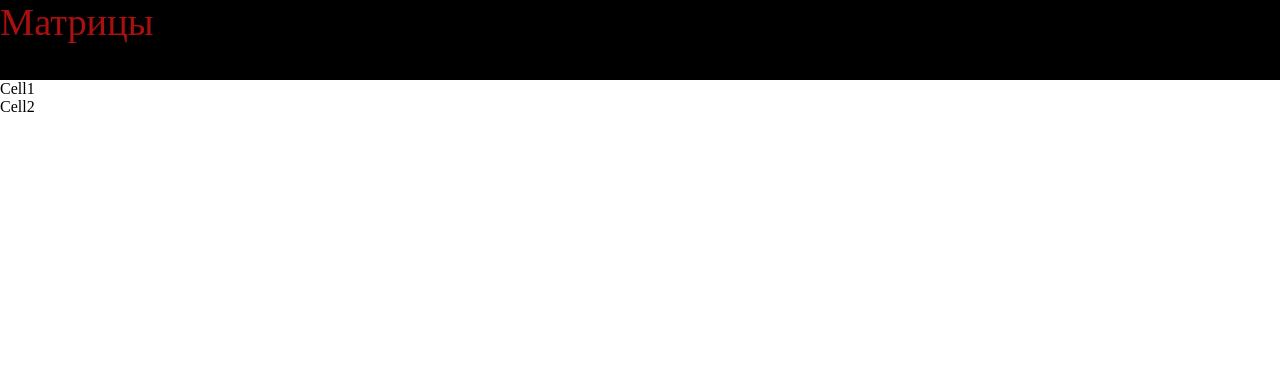
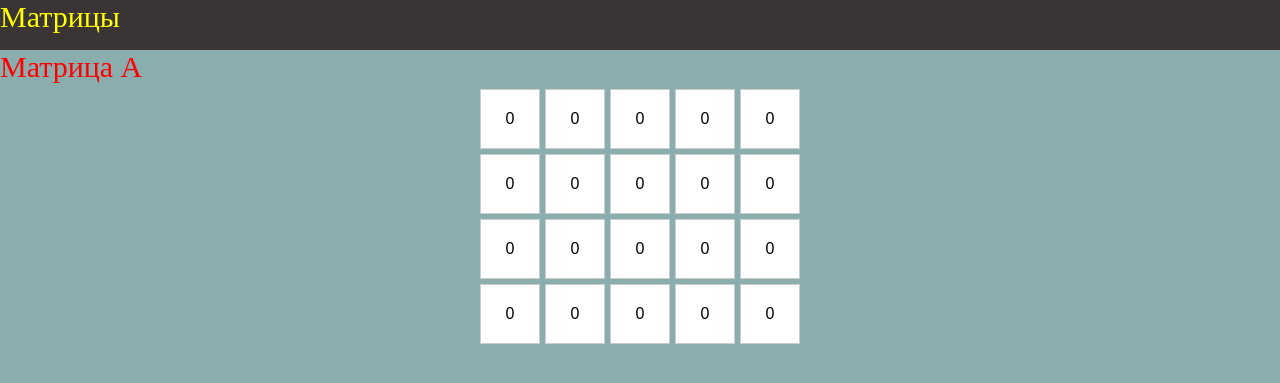
Before and after one commit to klop22-22/django-matrix-calculate, a Django app: page / in a window 1280 px wide. Shown: the top 383 px of the page. Run offline with Django 5.2, Linux system fonts and the light colour scheme.

Commit message:
Create matrix A(html + css)

```diff
--- a/matrix/static/matrix/css/index.css
+++ b/matrix/static/matrix/css/index.css
@@ -2,13 +2,51 @@
     margin: 0;
     padding: 0;
     box-sizing: border-box;
+    background-color: rgb(138, 173, 173);
 }
 
 #header {
-    width: 100wh;
-    height: 10vh;
-    background-color: black;
+    width: 100%;
+    height: 50px;
 
-    color: rgb(172, 15, 15);
-    font-size: 3vw;
+    color: yellow;
+    font-size: 30px;
+    background-color: rgb(59, 52, 52);
 }
+
+.rows {
+    display: flex;
+    flex-direction: row;
+    justify-content: center;
+    gap: 5px;
+    margin: 5px 0;
+}
+
+.cell {
+    width: 60px;
+    height: 60px;
+    background-color: white;
+    display: flex;
+    align-items: center;
+    justify-content: center;
+    border: 1px solid #ccc;
+}
+
+.cell input {
+    width: 100%;
+    height: 100%;
+    border: none;
+    text-align: center;
+    font-size: 1em;
+    background: transparent;
+    outline: none;
+}
+
+.cell input:focus {
+    background-color: #f0f0f0;
+}
+
+#matrixa {
+    color: red;
+    font-size: 30px;
+}
--- a/matrix/templates/matrix/index.html
+++ b/matrix/templates/matrix/index.html
@@ -1,20 +1,26 @@
+{% load static %}
 <!DOCTYPE html>
 <html lang="en">
 <head>
     <meta charset="UTF-8">
     <meta name="viewport" content="width=device-width, initial-scale=1.0">
-    <title>{{ title }}</title>
-     {% load static %}
+    <title>Matrix</title>
     <link rel="stylesheet" href="{% static 'matrix/css/index.css' %}">
 </head>
 <body>
     <div id="header">
         Матрицы
     </div>
-    <div>
-        {% for cell in cells %}
-            <div>
-                <p>{{ cell }}</p>
+    <div class="matrix">
+        <p id="matrixa">Матрица A</p>
+         {% for i in rows %}
+            <div class="rows">
+            {% for j in columns %}
+                <div class="cell">
+                    <input type="text" name="cell_{{ i }}_{{ j }}"
+                           value="0" size="4">
+                </div>
+            {% endfor %}
             </div>
         {% endfor %}
     </div>
--- a/matrix/views.py
+++ b/matrix/views.py
@@ -2,10 +2,8 @@ from django.shortcuts import render
 
 def index(request):
     context = {
-        'title': 'Matrix',
-        'cells': [
-            'Cell1',
-            'Cell2',
-        ]
+        'matrix': 'matrix',
+        'rows': range(4),
+        'columns': range(5),
     }
     return render(request, 'matrix/index.html', context)
```
